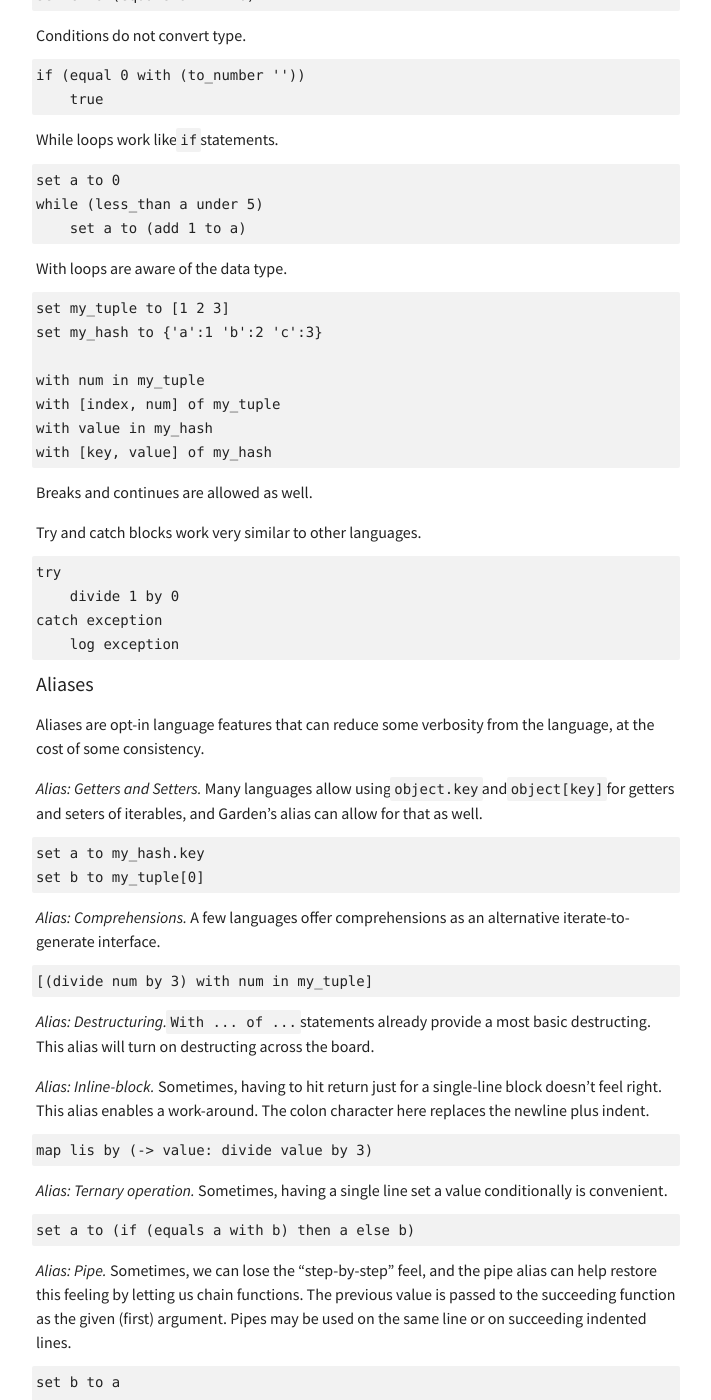
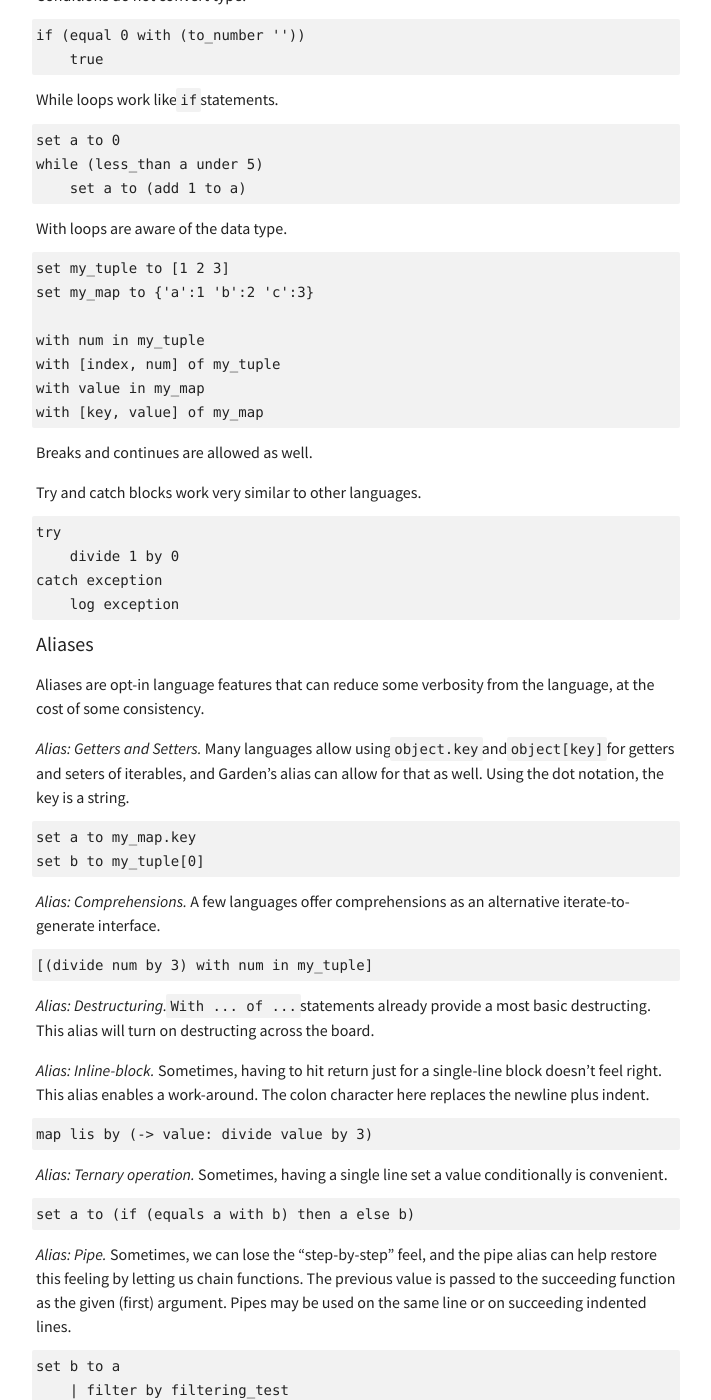
Before and after one commit to heiskr/heiskr.github.io, a Jekyll site: the page built from _posts/2014-06-24-garden.md, in a window 1280 px wide and 1400 px high, scrolled down 4356 px. Shown: the whole window, without its empty margins (284-995 px from the left). Built offline with Jekyll 4.4.1, drawn with Linux system fonts in a browser that asks for light colours; nearby versions of some CDN libraries; comment, search, counter and statistics services are not loaded; some of the changed text lies outside the part shown.

Commit message:
Update 2014-06-24-garden.md

```diff
--- a/_posts/2014-06-24-garden.md
+++ b/_posts/2014-06-24-garden.md
@@ -75,7 +73,7 @@
 
 Tuples are defined with `[]`. Tuples are zero-indexed.
 The falsy value of tuple is the empty tuple, `[]`. Tuples are immutable.
-Tuples can only store other immutable data types, such as boolean, number, string, tuple, and hash.
+Tuples can only store other immutable data types, such as boolean, number, string, tuple, and map.
 
     [1 2 3]
 
@@ -134,9 +132,9 @@
 
     set $a to $[1 2 3]
 
-The `get` and `set` methods exist on all tuples, lists, hashes, and objects, respecting the mutablility characteristic. A `set` operation will always return the full value of the iterable.
+The `get` and `set` methods exist on all tuples, lists, maps, and objects, respecting the mutablility characteristic. A `set` operation will always return the full value of the iterable.
 
-    set a to (get 'key' in my_hash)
+    set a to (get 'key' in my_map)
 
 Files are treated as modules, with their own namespaces.
 If a cycle is formed with `import`, the compiler will throw an error.
@@ -212,12 +210,12 @@
 With loops are aware of the data type.
 
     set my_tuple to [1 2 3]
-    set my_hash to {'a':1 'b':2 'c':3}
+    set my_map to {'a':1 'b':2 'c':3}
 
     with num in my_tuple
     with [index, num] of my_tuple
-    with value in my_hash
-    with [key, value] of my_hash
+    with value in my_map
+    with [key, value] of my_map
 
 Breaks and continues are allowed as well.
 
@@ -232,9 +230,9 @@
 
 Aliases are opt-in language features that can reduce some verbosity from the language, at the cost of some consistency.
 
-*Alias: Getters and Setters.* Many languages allow using `object.key` and `object[key]` for getters and seters of iterables, and Garden's alias can allow for that as well.
+*Alias: Getters and Setters.* Many languages allow using `object.key` and `object[key]` for getters and seters of iterables, and Garden's alias can allow for that as well. Using the dot notation, the key is a string.
 
-    set a to my_hash.key
+    set a to my_map.key
     set b to my_tuple[0]
 
 *Alias: Comprehensions.* A few languages offer comprehensions as an alternative iterate-to-generate interface.
```
Also changed, not shown: other parts of _posts/2014-06-24-garden.md (+1 -3 lines).
